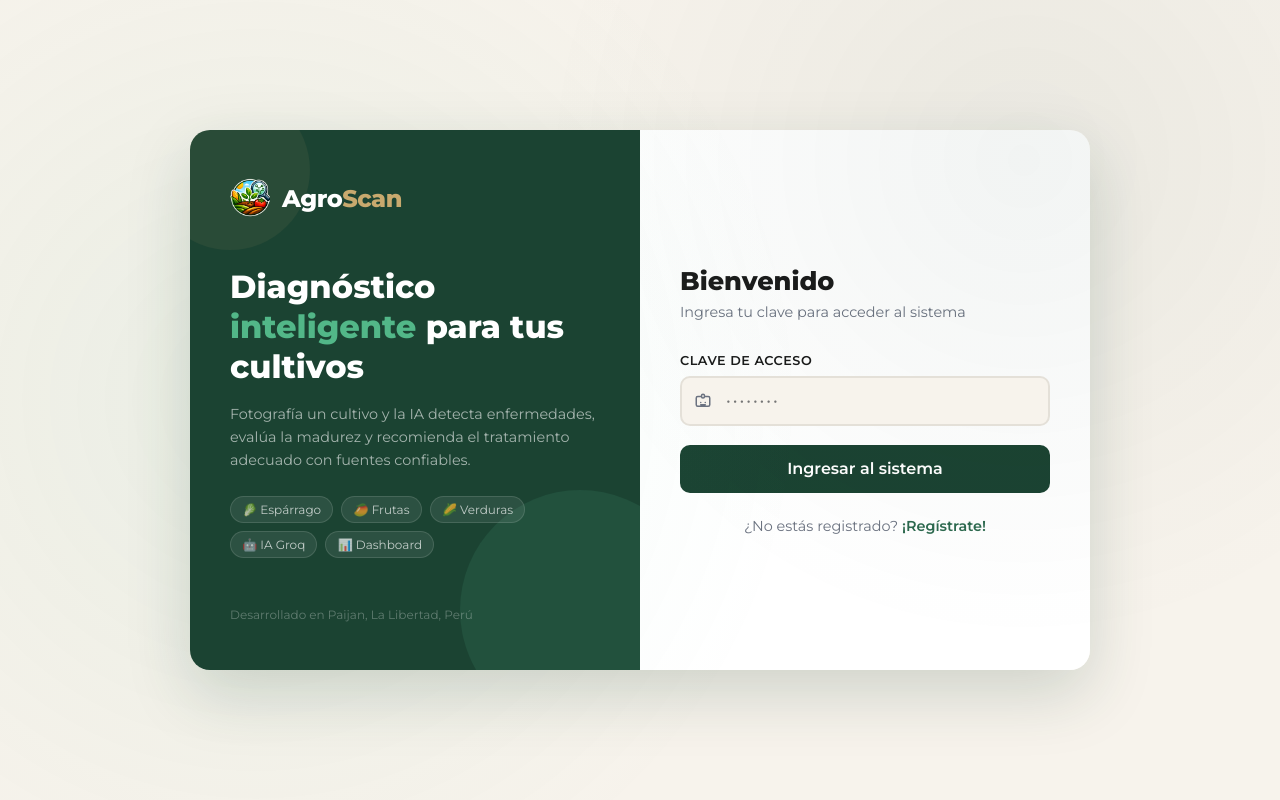
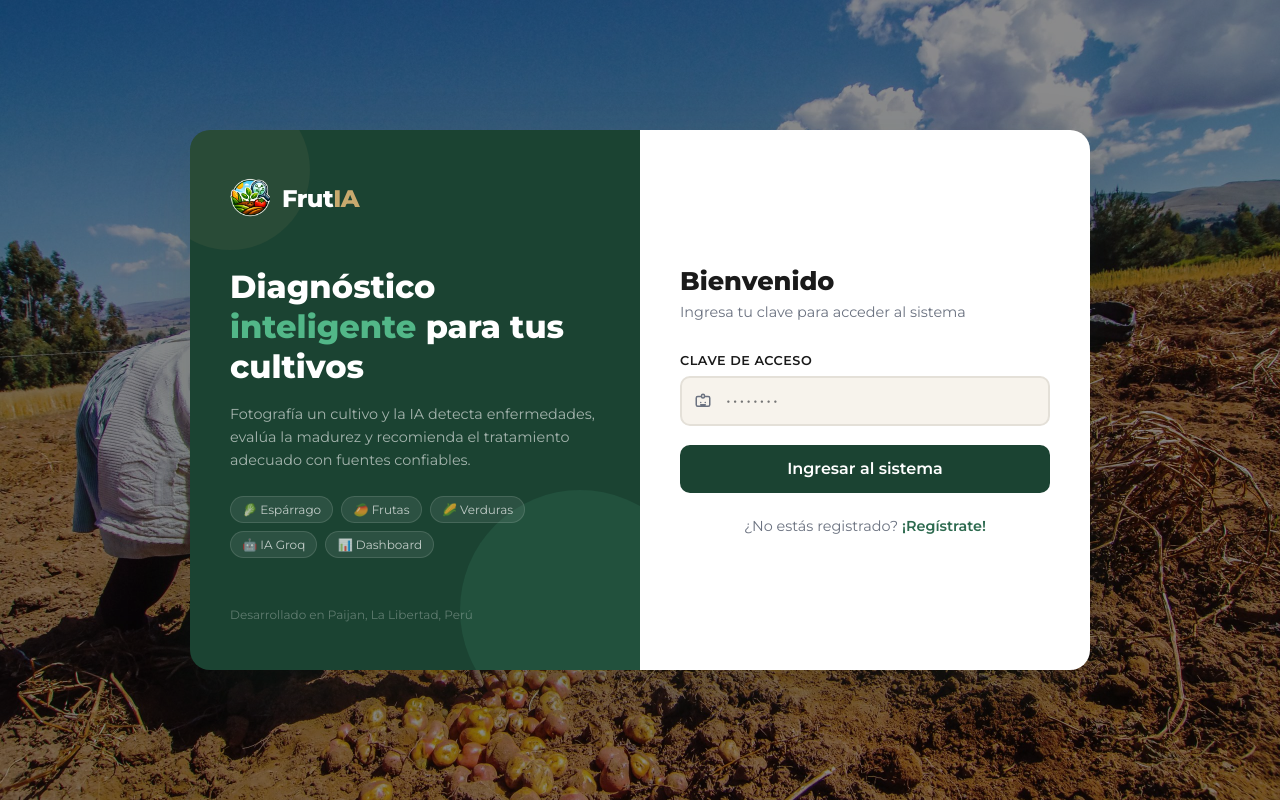
Before and after one commit to Juancit015/AgroScan, a Flask app: page / in a window 1280 px wide. Run offline with Flask 3, Linux system fonts and the light colour scheme.

Commit message:
Rebranding AgroScan → FrutIA + fondo chacra-peruana en login

```diff
--- a/app.py
+++ b/app.py
@@ -1,5 +1,5 @@
 """
-app.py — AgroScan backend (Flask)
+app.py — FrutIA backend (Flask)
 
 Punto de entrada de la aplicación. Expone:
   - Autenticación por clave de acceso (sesiones de Flask).
@@ -33,7 +33,7 @@ load_dotenv()
 
 app = Flask(__name__)
 CORS(app)
-app.secret_key = "agroscan_secret_2024"
+app.secret_key = "frutia_secret_2024"
 
 client = Groq(api_key=os.getenv("GROQ_API_KEY"))
 inicializar_db()
@@ -337,7 +337,7 @@ def chat_diagnostico():
 
     enf_texto = ", ".join([e.get("nombre", "") for e in enfermedades]) if enfermedades else "ninguna"
 
-    system_prompt = f"""Eres el asistente agronómico de AgroScan, especializado en cultivos peruanos.
+    system_prompt = f"""Eres el asistente agronómico de FrutIA, especializado en cultivos peruanos.
 Acabas de analizar un cultivo y el agricultor tiene preguntas de seguimiento.
 
 CONTEXTO DEL DIAGNÓSTICO ACTUAL:
@@ -407,7 +407,7 @@ REPORTE_PDF_TEMPLATE = """
     size: A4;
     margin: 18mm 16mm 22mm 16mm;
     @bottom-center {
-      content: "Generado automáticamente por AgroScan  |  {{ fecha }} {{ hora }}";
+      content: "Generado automáticamente por FrutIA  |  {{ fecha }} {{ hora }}";
       font-size: 8px;
       color: #9CA3AF;
       font-family: Arial, sans-serif;
@@ -448,6 +448,7 @@ REPORTE_PDF_TEMPLATE = """
     font-size: 22px; font-weight: 800; color: #1B4332;
     vertical-align: middle; letter-spacing: -0.5px;
   }
+  .logo-texto .ia-marca { color: #C8A96E; }
   .logo-sub { font-size: 10px; color: #6B7280; margin-top: 2px; }
   .cab-fecha { text-align: right; vertical-align: middle; font-size: 10px; color: #9CA3AF; }
 
@@ -535,9 +536,9 @@ REPORTE_PDF_TEMPLATE = """
       <tr>
         <td class="logo-wrap">
           {% if logo_path %}
-            <img src="{{ logo_path }}" class="logo-img" alt="AgroScan">
+            <img src="{{ logo_path }}" class="logo-img" alt="FrutIA">
           {% endif %}
-          <span class="logo-texto"><img src="{{ emoji.sprout }}" class="emoji-img emoji-logo" alt="">AgroScan</span>
+          <span class="logo-texto"><img src="{{ emoji.sprout }}" class="emoji-img emoji-logo" alt="">Frut<span class="ia-marca">IA</span></span>
           <div class="logo-sub">Reporte de Diagnóstico Agronómico</div>
         </td>
         <td class="cab-fecha">{{ fecha }}<br>{{ hora }}</td>
@@ -709,7 +710,7 @@ def reporte_pdf(analisis_id):
         return jsonify({"error": f"Error al generar PDF: {str(e)}"}), 500
 
     nombre_cultivo = (analisis.get("cultivo") or "Cultivo").replace(" ", "_")
-    filename = f"AgroScan_Reporte_{nombre_cultivo}.pdf"
+    filename = f"FrutIA_Reporte_{nombre_cultivo}.pdf"
 
     return send_file(
         io.BytesIO(pdf_bytes),
--- a/database.py
+++ b/database.py
@@ -1,7 +1,7 @@
 """
-database.py — Capa de acceso a datos de AgroScan (SQLite)
+database.py — Capa de acceso a datos de FrutIA (SQLite)
 
-Encapsula toda la interacción con agroscan.db. Ninguna otra parte del
+Encapsula toda la interacción con frutia.db. Ninguna otra parte del
 proyecto ejecuta SQL directamente: app.py solo llama a las funciones
 públicas definidas aquí (buscar_usuario_por_dni, guardar_analisis,
 obtener_historial, etc.).
@@ -20,7 +20,7 @@ ejemplo la primera vez que se ejecuta. Es seguro llamarla en cada arranque.
 import sqlite3, json
 from datetime import datetime, timedelta
 
-DB_PATH = "agroscan.db"
+DB_PATH = "frutia.db"
 
 
 def top5_y_otros(filas, clave_nombre="cultivo", clave_cantidad="cantidad"):
--- a/static/assets/LEEME.txt
+++ b/static/assets/LEEME.txt
@@ -1,4 +1,4 @@
-Coloca aquí el logotipo oficial de AgroScan con el nombre exacto: logo.png
+Coloca aquí el logotipo oficial de FrutIA con el nombre exacto: logo.png
 
 Mientras este archivo no exista, la interfaz muestra automáticamente un
 emoji 🌱 de respaldo en su lugar (login y barra de navegación), sin que
--- a/static/css/login.css
+++ b/static/css/login.css
@@ -21,16 +21,25 @@ body {
   align-items: center;
   justify-content: center;
   padding: 1.5rem;
+  background-image: url('../assets/chacra-peruana.jpg');
+  background-size: cover;
+  background-position: center;
+  background-attachment: fixed;
+  position: relative;
 }
 
 body::before {
   content: '';
   position: fixed;
   inset: 0;
-  background-image:
-    radial-gradient(circle at 20% 50%, rgba(82,183,136,0.08) 0%, transparent 50%),
-    radial-gradient(circle at 80% 20%, rgba(27,67,50,0.06) 0%, transparent 40%);
+  background: rgba(0, 0, 0, 0.45);
   pointer-events: none;
+  z-index: 0;
+}
+
+.wrapper {
+  position: relative;
+  z-index: 1;
 }
 
 /* ── Contenedor principal ──
--- a/static/js/index.js
+++ b/static/js/index.js
@@ -121,7 +121,7 @@ function escaparHtml(text) {
 
 // ── Inicialización de estado ─────────────────────────────────────
 (function initState() {
-  const seccionGuardada = localStorage.getItem('agroscan_seccion_actual');
+  const seccionGuardada = localStorage.getItem('frutia_seccion_actual');
   if (seccionGuardada && seccionGuardada !== 'analizador') {
     const link = document.querySelector(`.nav-link[data-section="${seccionGuardada}"]`);
     if (link) {
@@ -219,7 +219,7 @@ document.querySelectorAll('.nav-link').forEach(link => {
   link.addEventListener('click', e => {
     e.preventDefault();
     const sec = link.dataset.section;
-    localStorage.setItem('agroscan_seccion_actual', sec);
+    localStorage.setItem('frutia_seccion_actual', sec);
     document.querySelectorAll('.nav-link').forEach(l => l.classList.remove('active'));
     document.querySelectorAll(`.nav-link[data-section="${sec}"]`).forEach(l => l.classList.add('active'));
     document.querySelectorAll('.seccion').forEach(s => s.classList.remove('activa'));
@@ -646,7 +646,7 @@ function descargarPDF() {
   // Usa el endpoint backend /reporte-pdf/<id> (WeasyPrint).
   // El PDF se genera 100% en el servidor: no captura el DOM del navegador
   // ni depende del tamaño de la ventana — el resultado es siempre idéntico.
-  const nombreArchivo = `AgroScan_Reporte_${(data.cultivo || 'Cultivo').replace(/\s+/g, '_')}.pdf`;
+  const nombreArchivo = `FrutIA_Reporte_${(data.cultivo || 'Cultivo').replace(/\s+/g, '_')}.pdf`;
 
   fetch(`/reporte-pdf/${data.analisis_id}`)
     .then(async res => {
--- a/templates/login.html
+++ b/templates/login.html
@@ -3,7 +3,7 @@
 <head>
   <meta charset="UTF-8" />
   <meta name="viewport" content="width=device-width, initial-scale=1.0"/>
-  <title>AgroScan — Iniciar sesión</title>
+  <title>FrutIA — Iniciar sesión</title>
   <link href="https://fonts.googleapis.com/css2?family=Montserrat:wght@400;500;600;700;800&display=swap" rel="stylesheet"/>
   <link rel="stylesheet" href="{{ url_for('static', filename='css/login.css') }}"/>
   <link rel="icon" type="image/x-icon" href="/static/logo-favicon/favicon-32x32.png">
@@ -20,11 +20,11 @@
            imagen y muestra automáticamente el emoji de respaldo — el
            diseño nunca se rompe, con o sin logo. -->
       <img src="{{ url_for('static', filename='assets/logo.png') }}"
-           alt="Logo AgroScan"
+           alt="Logo FrutIA"
            class="logo-img"
            onerror="this.style.display='none'; this.nextElementSibling.style.display='flex';"/>
       <div class="logo-icon" style="display:none;">🌱</div>
-      <span class="logo-text">Agro<span>Scan</span></span>
+      <span class="logo-text">Frut<span>IA</span></span>
     </div>
     <div class="panel-izq-contenido">
       <h2>Diagnóstico <em>inteligente</em> para tus cultivos</h2>
```
Also changed, not shown: ARCHITECTURE.md (+2 -2 lines), templates/index.html (+9 -9 lines), CHANGELOG.md, README.md, static/assets/chacra-peruana.jpg (added), 1 other file.
